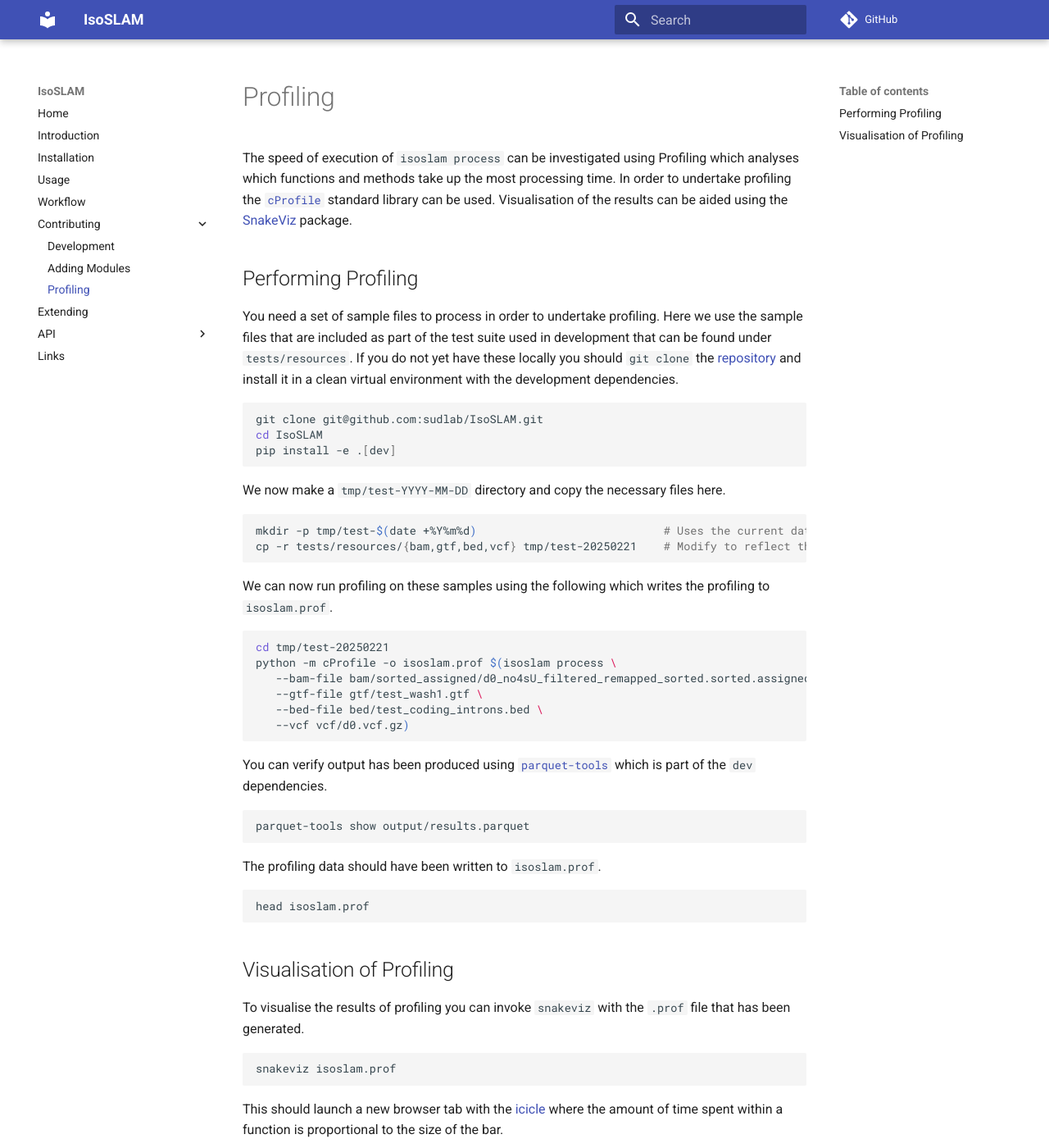
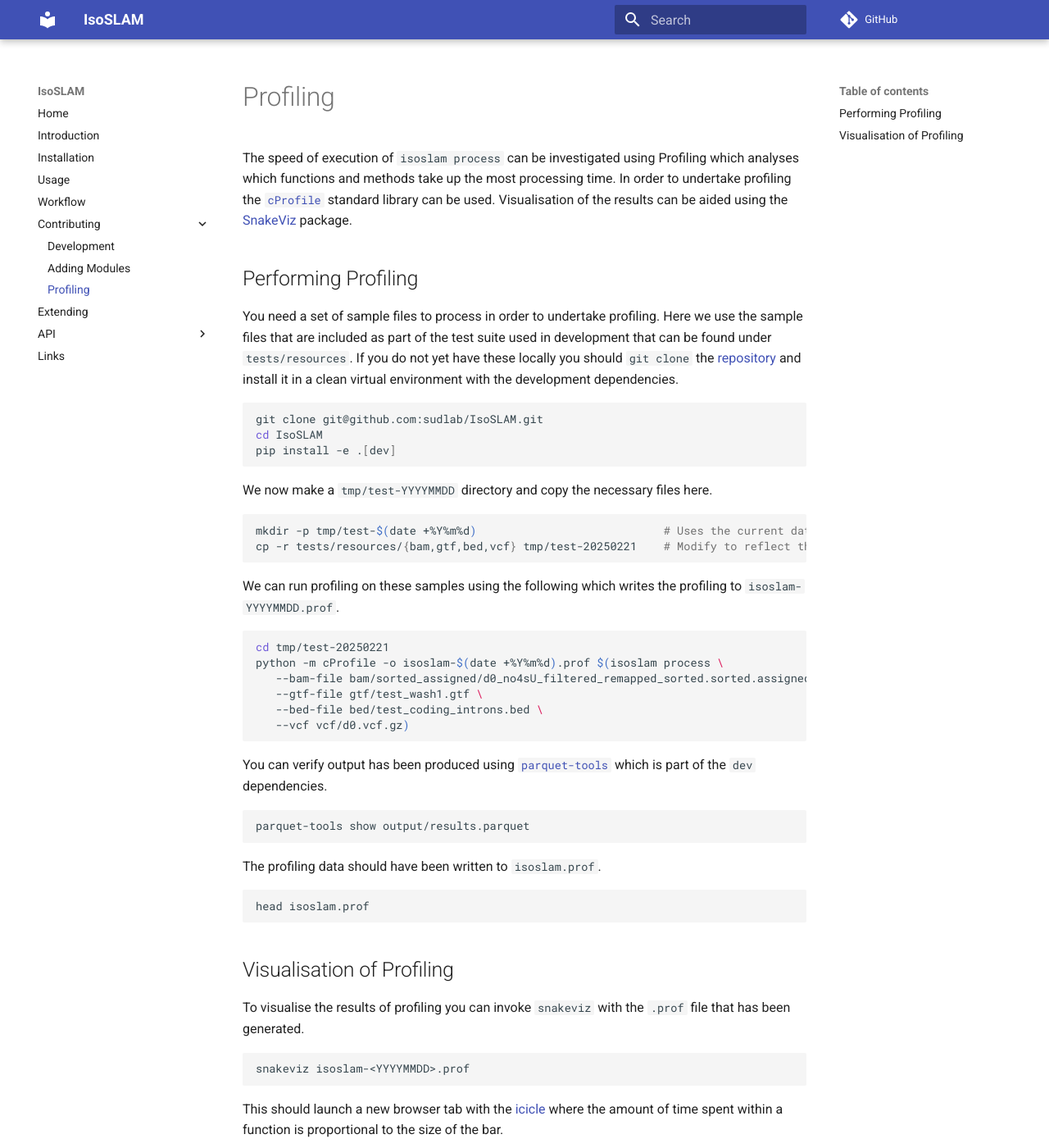
Before and after one commit to sudlab/IsoSLAM, an MkDocs documentation site: the page built from docs/contributing/profiling.md, in a window 1280 px wide and 1400 px high. Shown: the whole window at 82% size. Built offline with MkDocs 1.6.1 and Material for MkDocs 9.7.7, drawn with Linux system fonts in a browser that asks for light colours; comment, search, counter and statistics services are not loaded; the version menu is left out.

Commit message:
docs: Improvements to profiling instructions

````diff
--- a/docs/contributing/profiling.md
+++ b/docs/contributing/profiling.md
@@ -17,18 +17,18 @@ cd IsoSLAM
 pip install -e .[dev]
 ```
 
-We now make a `tmp/test-YYYY-MM-DD` directory and copy the necessary files here.
+We now make a `tmp/test-YYYYMMDD` directory and copy the necessary files here.
 
 ```shell
 mkdir -p tmp/test-$(date +%Y%m%d)                            # Uses the current date
 cp -r tests/resources/{bam,gtf,bed,vcf} tmp/test-20250221    # Modify to reflect the current date
 ```
 
-We can now run profiling on these samples using the following which writes the profiling to `isoslam.prof`.
+We can run profiling on these samples using the following which writes the profiling to `isoslam-YYYYMMDD.prof`.
 
 ```shell
 cd tmp/test-20250221
-python -m cProfile -o isoslam.prof $(isoslam process \
+python -m cProfile -o isoslam-$(date +%Y%m%d).prof $(isoslam process \
    --bam-file bam/sorted_assigned/d0_no4sU_filtered_remapped_sorted.sorted.assigned.bam \
    --gtf-file gtf/test_wash1.gtf \
    --bed-file bed/test_coding_introns.bed \
@@ -52,7 +52,7 @@ head isoslam.prof
 To visualise the results of profiling you can invoke `snakeviz` with the `.prof` file that has been generated.
 
 ```shell
-snakeviz isoslam.prof
+snakeviz isoslam-<YYYYMMDD>.prof
 ```
 
 This should launch a new browser tab with the [icicle][snakevizicicle] where the amount of time spent within a function
````
